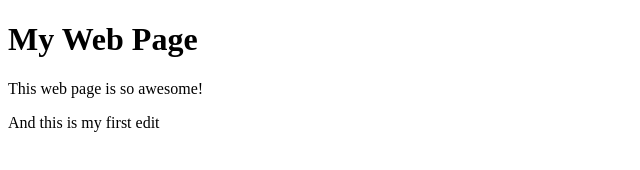
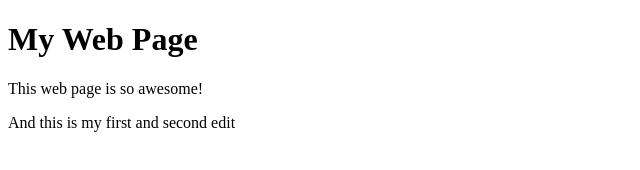
Before and after one commit to ThomasMey123/WebDevelopment, a plain HTML site: page Course 1 - HTML,CSS and JavaScript/01_html_example_web_page.html in a window 1280 px wide. Shown: the full height of the page, 0-640 px from the left. Drawn offline with Linux system fonts and the light colour scheme.

Commit message:
one more change

```diff
--- a/Course 1 - HTML,CSS and JavaScript/01_html_example_web_page.html
+++ b/Course 1 - HTML,CSS and JavaScript/01_html_example_web_page.html
@@ -7,6 +7,6 @@
     <body>
         <h1>My Web Page</h1>
         <p>This web page is so awesome!</p>
-        <p>And this is my first edit</p>
+        <p>And this is my first and second edit</p>
     </body>
 </html>
```
